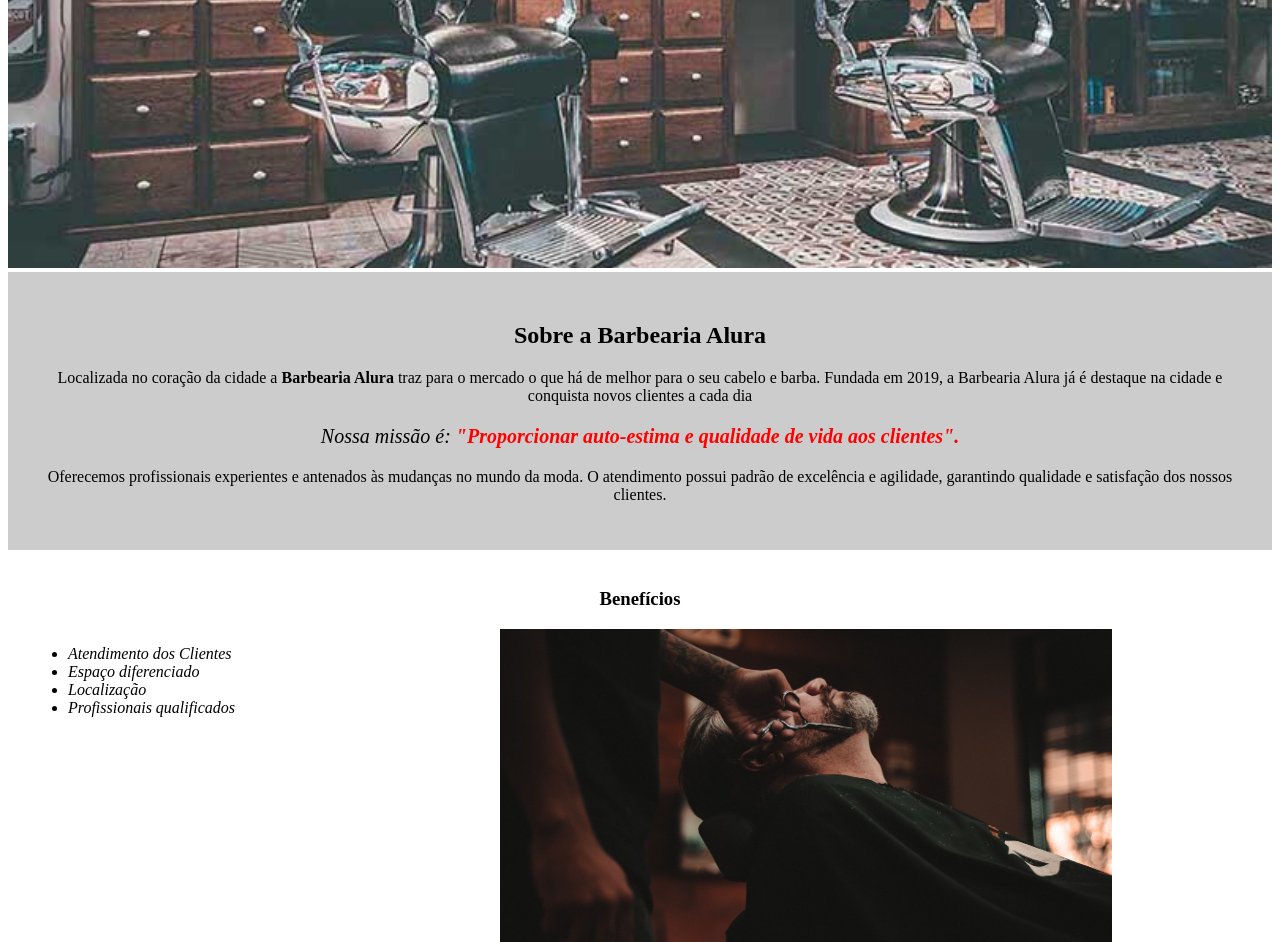
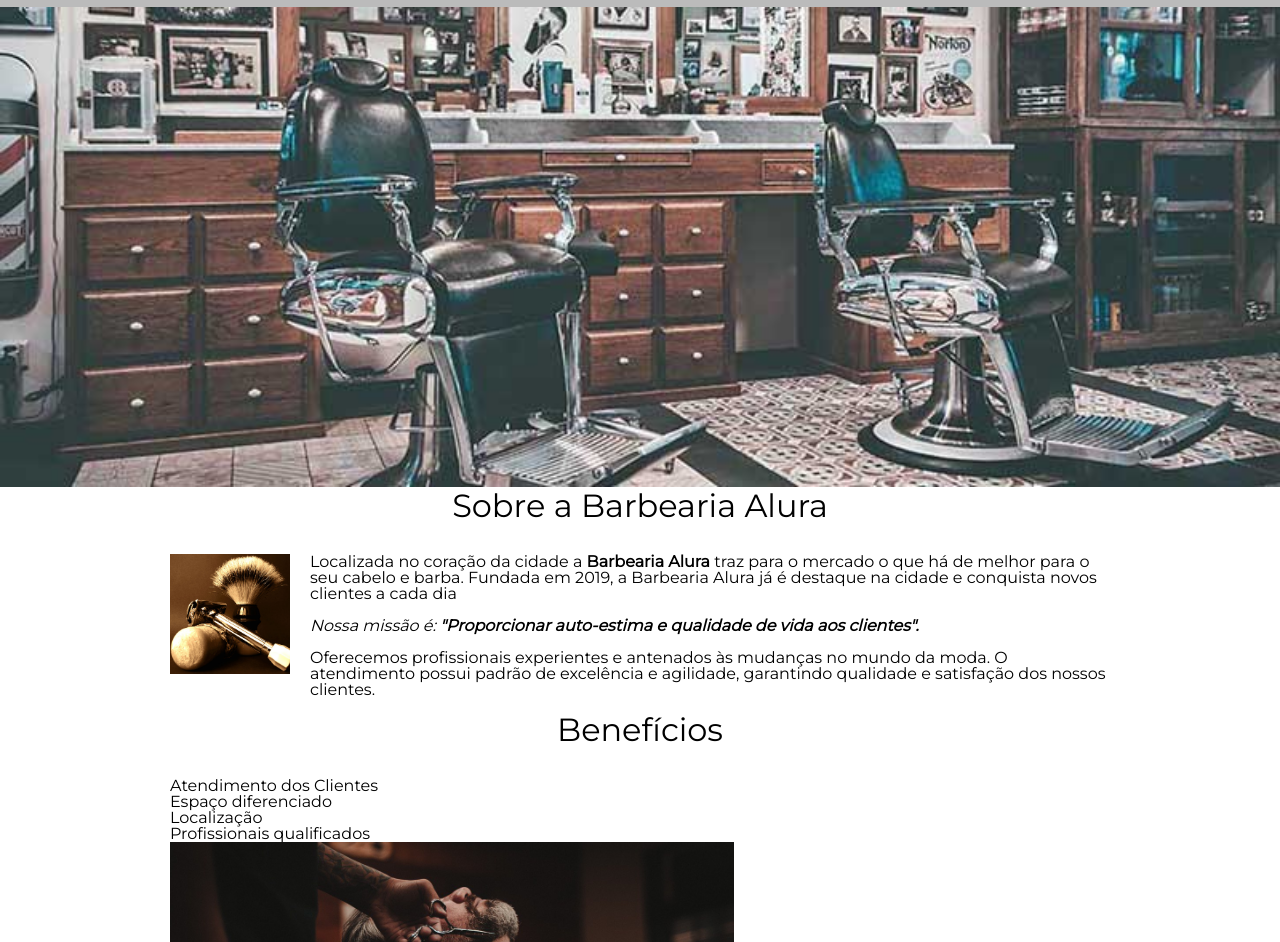
Before and after one commit to alvccpj/barbearia-alura, a plain HTML site: page index.html in a window 1280 px wide. Shown: the part 286-1228 px from the top of the page. Drawn offline with Linux system fonts and the light colour scheme.

Commit message:
improving the home page

```diff
--- a/index.html
+++ b/index.html
@@ -4,27 +4,44 @@
     <meta charset="UTF-8">
     <meta http-equiv="X-UA-Compatible" content="IE=edge">
     <meta name="viewport" content="width=device-width, initial-scale=1.0">
-    <link rel="stylesheet" href="style-home.css">
+    <link rel="stylesheet" href="reset.css">
+    <link rel="stylesheet" href="style.css">
+    <link href="https://fonts.googleapis.com/css?family=Montserrat&display=swap" rel="stylesheet">
     <title>Barbearia Alura</title>
 </head>
 
 <body>
     <header>
-        <h1 class="titulo-principal">Barbearia Alura</h1>
+        <div class="caixa">
+            <h1><img src="logo.png"></h1>
+
+            <nav>
+                <ul>
+                    <li><a href="index.html">Home</a></li>
+                    <li><a href="produtos.html">Produtos</a></li>
+                    <li><a href="contato.html">Contato</a></li>
+                </ul>
+            </nav>
+        </div>
     </header>
-    <img id = "banner" src="banner.jpg">
-    <div class="principal">
-        <h2 class="titulo-centralizado">Sobre a Barbearia Alura</h2>
+
+    <img class = "banner" src="banner.jpg">
+
+    <main>
+        <section class="principal">
+            <h2 class="titulo-principal">Sobre a Barbearia Alura</h2>
+
+            <img class="utensilios" src="utensilios.jpg" alt="Utensílios de um barbeiro">
 
             <p>Localizada no coração da cidade a <strong>Barbearia Alura</strong> traz para o mercado o que há de melhor para o seu cabelo e barba. Fundada em 2019, a Barbearia Alura já é destaque na cidade e conquista novos clientes a cada dia</p>
 
             <p id = "missao"></pstyle><em>Nossa missão é: <strong>"Proporcionar auto-estima e qualidade de vida aos clientes".</strong></em></p>
 
             <p>Oferecemos profissionais experientes e antenados às mudanças no mundo da moda. O atendimento possui padrão de excelência e agilidade, garantindo qualidade e satisfação dos nossos clientes.</p>
-    </div>
+        </section>
 
-    <div class="beneficios">
-        <h3 class="titulo-centralizado">Benefícios</h3>
+        <section class="beneficios">
+            <h3 class="titulo-principal">Benefícios</h3>
                 <ul>
                     <li class="itens">Atendimento dos Clientes</li>
                     <li class="itens">Espaço diferenciado</li>
@@ -33,8 +50,14 @@
                 </ul>
 
                 <img src="beneficios.jpg" class="imagembeneficios">
+        </section>
+    </main>
 
-    </div>
+
+    <footer>
+        <img src="logo-branco.png">
+        <p class="copyright">&copy; Copyright Barbearia Alura</p>
+    </footer>
 
 </body>
 </html>
--- a/style.css
+++ b/style.css
@@ -1,3 +1,7 @@
+body {
+  font-family: 'Montserrat', sans-serif;
+}
+
 header {
   background-color: #bbbbbb;
   padding: 20px 0;
@@ -62,7 +66,7 @@ nav a:hover {
 }
 
 .produtos li:hover h2 {
-  font-size: 35px;
+  font-size: 32px;
 }
 
 .produtos h2 {
@@ -152,3 +156,36 @@ th {
   border: 1px solid #000000;
   padding: 8px 15px;
 }
+
+.banner {
+  width: 100%;
+}
+
+.titulo-principal {
+  text-align: center;
+  font-size: 2em;
+  margin: 0 0 1em;
+  clear: left;
+}
+
+.principal p {
+  margin: 0 0 1em;
+}
+
+.principal strong {
+  font-weight: bold;
+}
+
+.principal em {
+  font-style: italic;
+}
+
+.imagembeneficios {
+  width: 60%;
+}
+
+.utensilios {
+  width: 120px;
+  float: left;
+  margin: 0 20px 20px 0 ;
+}
```
Also changed, not shown: produtos.html (+1 -3 lines), utensilios.jpg (added). Lines whose indentation alone changed are shown as unchanged.
